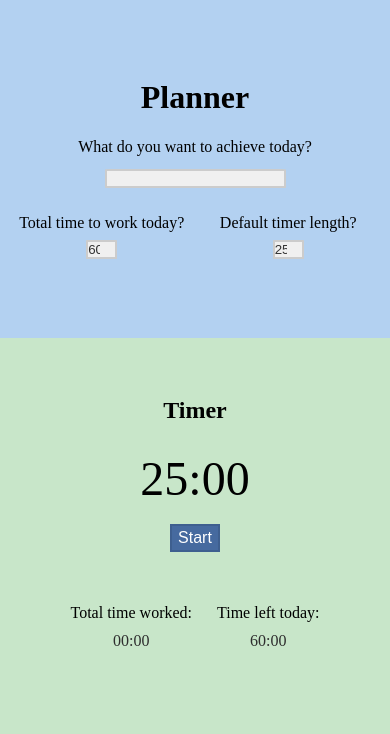
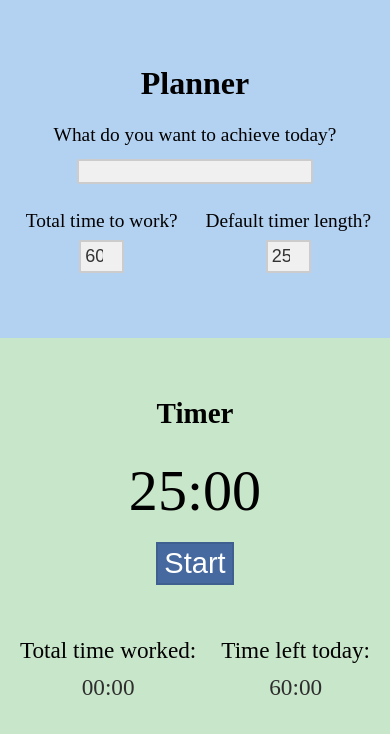
Before and after one commit to ChrisJLP/Productivity-planner, a React (Vite) app: page / in a window 390 px wide. Shown: the top 734 px of the page. Built offline with nearby package versions, Linux system fonts and the light colour scheme.

Commit message:
Make font bigger for mobile

```diff
--- a/src/components/Planner.jsx
+++ b/src/components/Planner.jsx
@@ -37,7 +37,7 @@ function Planner() {
         <div className={styles.timerPlanner}>
           <div className={styles.todayWorkLength}>
             <label htmlFor="work-time-entry" className={styles.labels}>
-              Total time to work today?
+              Total time to work?
             </label>
             <input
               className={styles.inputs}
--- a/src/styles/Planner.module.css
+++ b/src/styles/Planner.module.css
@@ -41,7 +41,10 @@
     border-radius: 3%;
     border: 2px solid #CCCCCC;
     background-color: #F0F0F0;
-    color: #333333
+    color: #333333;
+    font-size: 18px;
+    padding: 4px;
+    width: 45px;
 }
 
 .topLabel {
@@ -58,4 +61,5 @@
     border: 2px solid #CCCCCC;
     margin-top: 1vh;
     background-color: #F0F0F0;
+    font-size: 18px;
 }
--- a/src/styles/Timer.module.css
+++ b/src/styles/Timer.module.css
@@ -11,6 +11,7 @@
 .otherTimers {
     display: flex;
     gap: 25px;
+    font-size: 1.2em
 }
 
 
@@ -26,7 +27,7 @@
     background-color: #466A9F;
     border: 2px solid #3E5F8F;
     padding: 3px 6px;
-    font-size: 1em;
+    font-size: 1.5em;
     text-decoration: none;
     color: #FFFFFF;
     margin-top: 1vh;
--- a/src/styles/index.css
+++ b/src/styles/index.css
@@ -8,4 +8,5 @@ html, body {
   height: 100vh;
   margin: 0;
   overflow: hidden;
+  font-size: 1.1em;
 }
```
